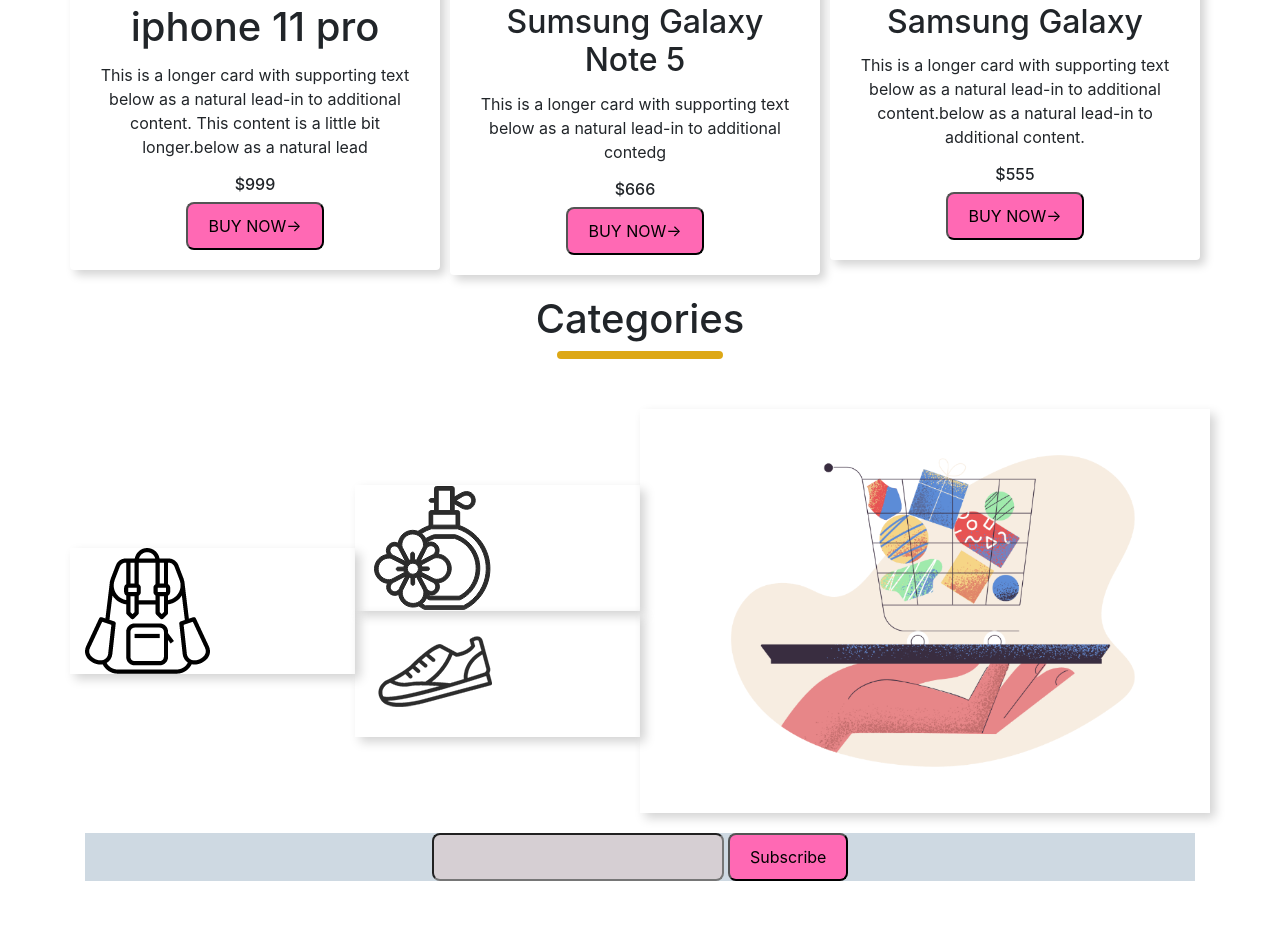
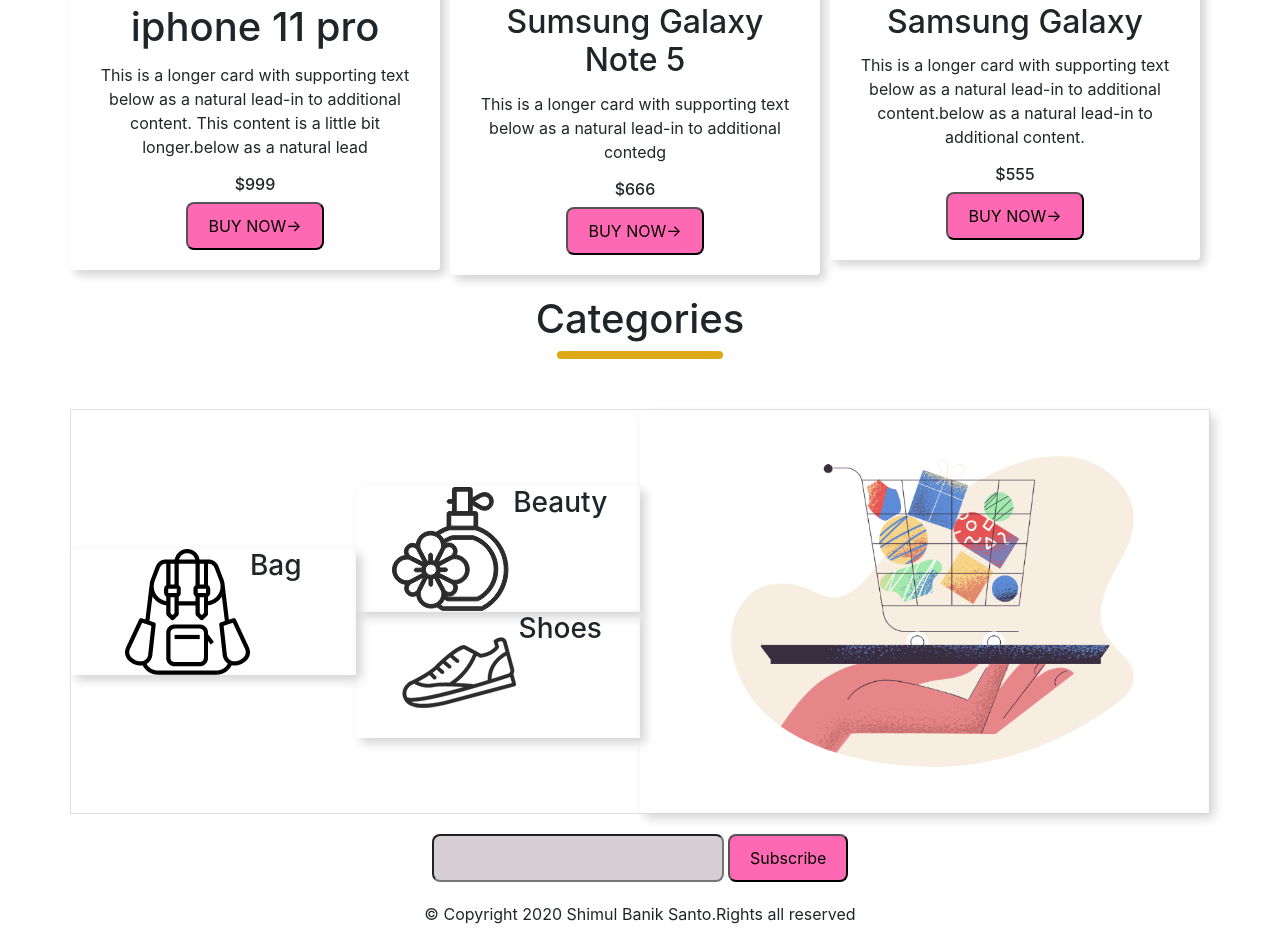
Before and after one commit to SBS7166/Hot-Gadget, a plain HTML site: page index.html in a window 1280 px wide. Shown: the part 1618-2564 px from the top of the page. Before the commit the page ends 2519 px from the top, so only its background shows below. Drawn offline with nearby package versions, Linux system fonts and the light colour scheme.

Commit message:
finally complete project

```diff
--- a/index.html
+++ b/index.html
@@ -172,17 +172,20 @@
             <div class="c-border"></div>
         </div>
 
-        <div class="row">
-            <div class="col-md-3 categori align-self-center">
+        <div class="row border">
+            <div class="col-md-3 categori align-self-center d-flex justify-content-center">
                 <img src="images/Categories/bag.png" alt="">
+                <h3>Bag</h3>
             </div>
-            <div class="col-md-3 align-self-center">
+            <div class="col-md-3 align-self-center ">
                 <div class="row ">
-                    <div class="col-sm categori">
+                    <div class="col-sm categori d-flex justify-content-center">
                         <img src="images/Categories/perfume.png" alt="">
+                        <h3>Beauty</h3>
                     </div>
-                    <div class="col-sm categori">
+                    <div class="col-sm categori d-flex justify-content-center">
                         <img src="images/Categories/shoe.png" alt="">
+                        <h3>Shoes</h3>
                     </div>
                 </div>
             </div>
@@ -198,10 +201,9 @@
             <button type="button" class="buy-now">Subscribe</button>
         </div>
     </div>
-    <footer>
-
+    <footer class="container">
+      <p>&copy; Copyright 2020 Shimul Banik Santo.Rights all reserved</p>
     </footer>
-
 
 
 
--- a/style.css
+++ b/style.css
@@ -51,7 +51,6 @@
 
 
 .contact {
-    background-color: rgb(206, 217, 226);
     text-align: center;
 }
 .contact input{
@@ -59,3 +58,7 @@
     background-color: rgb(214, 207, 211);
     border-radius: 8px;
 }
+
+footer p{
+    text-align: center;
+}
```
